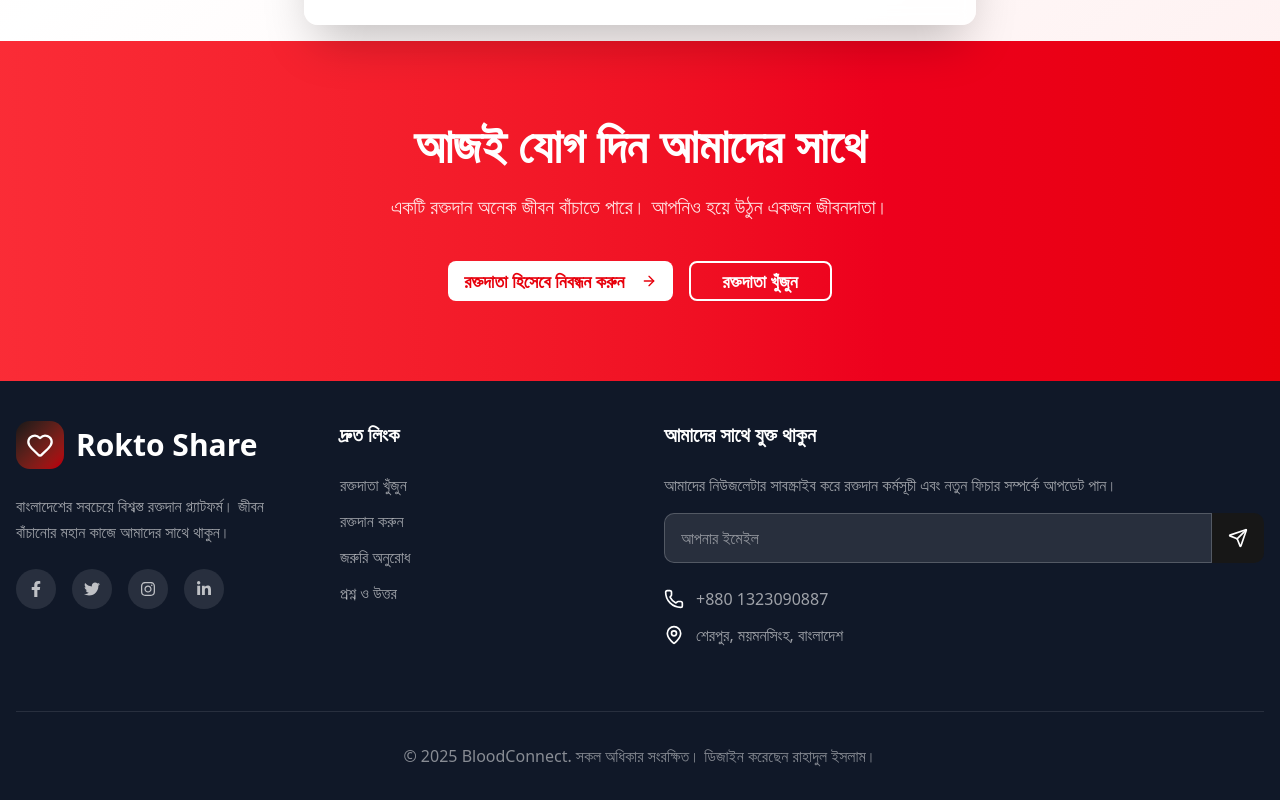
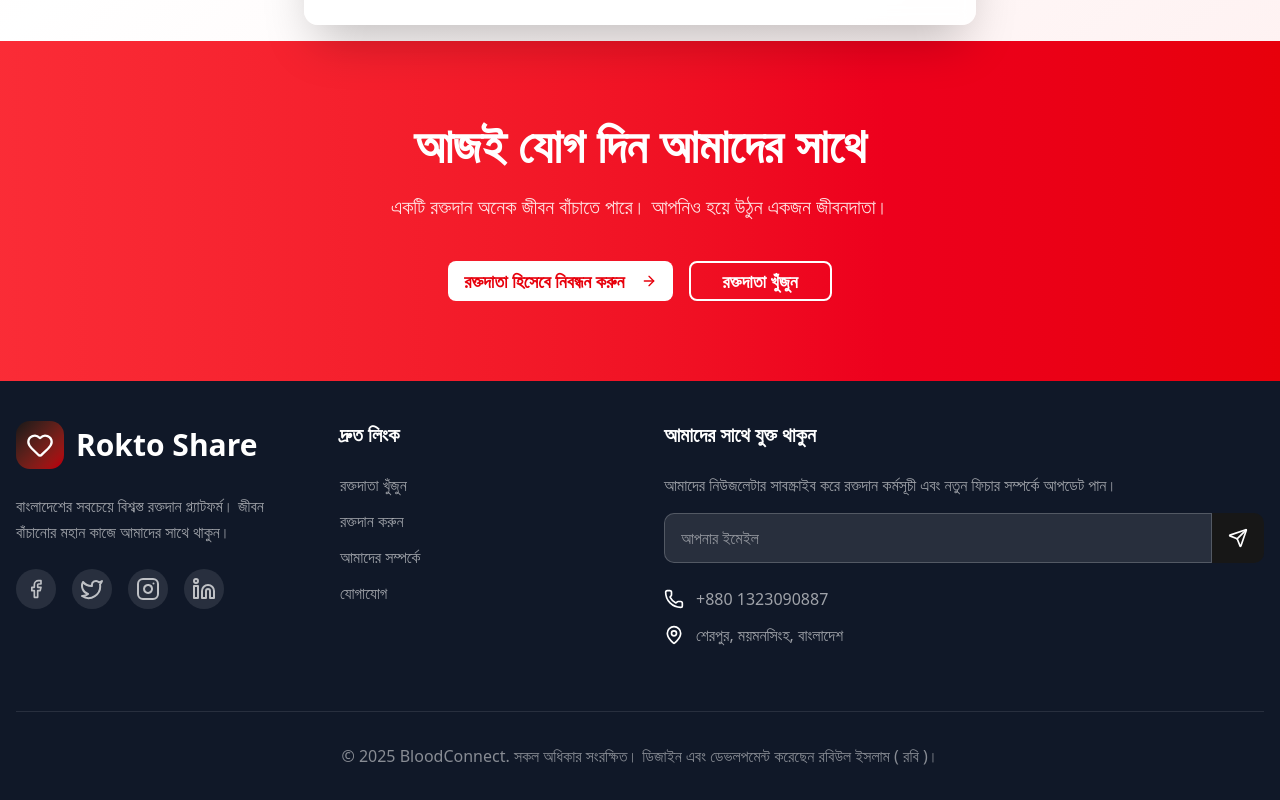
Before and after one commit to RobiulIslam08/Rokto-Share, a React (Vite) app: page /register-page in a window 1280 px wide. Shown: the part 1059-1859 px from the top of the page. Built offline with nearby package versions, Linux system fonts and the light colour scheme.

Commit message:
broken link fixed

```diff
--- a/package.json
+++ b/package.json
@@ -28,7 +28,6 @@
     "react": "^19.1.1",
     "react-countup": "^6.5.3",
     "react-dom": "^19.1.1",
-    "react-icons": "^5.5.0",
     "react-router-dom": "^7.8.2",
     "tailwind-merge": "^3.3.1",
     "tailwindcss": "^4.1.12"
--- a/src/components/common/CTASection.tsx
+++ b/src/components/common/CTASection.tsx
@@ -19,13 +19,13 @@ const CTASection = () => {
               একটি রক্তদান অনেক জীবন বাঁচাতে পারে। আপনিও হয়ে উঠুন একজন জীবনদাতা।
             </p>
             <div className="flex flex-col sm:flex-row gap-4 justify-center">
-              <Link to="/register">
+              <Link to="/register-page">
                 <Button size="lg" className="bg-white text-red-600 hover:bg-red-50 px-8 py-4 text-lg font-semibold">
                   রক্তদাতা হিসেবে নিবন্ধন করুন
                   <ArrowRight className="w-5 h-5 ml-2" />
                 </Button>
               </Link>
-              <Link to="/search">
+              <Link to="/find-blood-donner-page">
                 <Button
                   size="lg"
                   variant="outline"
--- a/src/components/common/Footer.tsx
+++ b/src/components/common/Footer.tsx
@@ -1,15 +1,21 @@
 "use client";
-import { Heart, Phone, MapPin, Send } from "lucide-react";
+import {
+  Heart,
+  Phone,
+  MapPin,
+  Send,
+  Facebook,
+  Twitter,
+  Instagram,
+  Linkedin,
+} from "lucide-react";
 import { Link } from "react-router-dom";
-import { FaFacebookF, FaTwitter, FaInstagram, FaLinkedinIn } from 'react-icons/fa';
 
 const Footer = () => {
   const currentYear = new Date().getFullYear();
 
   return (
     <footer className="relative bg-gray-900 backdrop-blur-xl text-white/80 pt-10  overflow-hidden">
-
-
       <div className="container mx-auto px-4 relative z-10">
         <div className="grid grid-cols-1 md:grid-cols-2 lg:grid-cols-4 gap-12">
           {/* Brand Info */}
@@ -21,47 +27,99 @@ const Footer = () => {
               <span className="text-3xl font-bold text-white">Rokto Share</span>
             </div>
             <p className="text-white/60 leading-relaxed mb-6">
-                            বাংলাদেশের সবচেয়ে বিশ্বস্ত রক্তদান প্ল্যাটফর্ম। জীবন বাঁচানোর মহান কাজে আমাদের সাথে থাকুন।
+              বাংলাদেশের সবচেয়ে বিশ্বস্ত রক্তদান প্ল্যাটফর্ম। জীবন বাঁচানোর
+              মহান কাজে আমাদের সাথে থাকুন।
             </p>
             {/* Social Icons */}
             <div className="flex space-x-4">
-                            <a href="#" className="w-10 h-10 rounded-full bg-white/10 flex items-center justify-center text-white/70 hover:bg-primary hover:text-white hover:scale-110 transition-all">
-                                <FaFacebookF />
+              <a
+                href="https://www.facebook.com/rabiul.islam.webdev"
+
+                className="w-10 h-10 rounded-full bg-white/10 flex items-center justify-center text-white/70 hover:bg-primary hover:text-white hover:scale-110 transition-all"
+              >
+                <Facebook className="w-5 h-5" />
               </a>
-                            <a href="#" className="w-10 h-10 rounded-full bg-white/10 flex items-center justify-center text-white/70 hover:bg-primary hover:text-white hover:scale-110 transition-all">
-                                <FaTwitter />
+              <a
+                href="#"
+                className="w-10 h-10 rounded-full bg-white/10 flex items-center justify-center text-white/70 hover:bg-primary hover:text-white hover:scale-110 transition-all"
+              >
+                <Twitter />
               </a>
-                            <a href="#" className="w-10 h-10 rounded-full bg-white/10 flex items-center justify-center text-white/70 hover:bg-primary hover:text-white hover:scale-110 transition-all">
-                                <FaInstagram />
+              <a
+                href="#"
+                className="w-10 h-10 rounded-full bg-white/10 flex items-center justify-center text-white/70 hover:bg-primary hover:text-white hover:scale-110 transition-all"
+              >
+                <Instagram />
               </a>
-                            <a href="#" className="w-10 h-10 rounded-full bg-white/10 flex items-center justify-center text-white/70 hover:bg-primary hover:text-white hover:scale-110 transition-all">
-                                <FaLinkedinIn />
+              <a
+                href="https://www.linkedin.com/in/rabiul-islam-webdev/"
+                className="w-10 h-10 rounded-full bg-white/10 flex items-center justify-center text-white/70 hover:bg-primary hover:text-white hover:scale-110 transition-all"
+              >
+                <Linkedin />
               </a>
             </div>
           </div>
 
           {/* Quick Links */}
           <div>
-                        <h3 className="text-xl font-semibold mb-6 text-white">দ্রুত লিংক</h3>
+            <h3 className="text-xl font-semibold mb-6 text-white">
+              দ্রুত লিংক
+            </h3>
             <ul className="space-y-3 text-white/60">
-                            <li><Link to="/search" className="hover:text-red-400  transition-colors hover:translate-x-1 inline-block">রক্তদাতা খুঁজুন</Link></li>
-                            <li><Link to="/register" className="hover:text-red-400  transition-colors hover:translate-x-1 inline-block">রক্তদান করুন</Link></li>
-                            <li><Link to="/emergency" className="hover:text-red-400  transition-colors hover:translate-x-1 inline-block">জরুরি অনুরোধ</Link></li>
-                            <li><Link to="/faq" className="hover:text-red-400  transition-colors hover:translate-x-1 inline-block">প্রশ্ন ও উত্তর</Link></li>
+              <li>
+                <Link
+                  to="/find-blood-donner-page"
+                  className="hover:text-red-400  transition-colors hover:translate-x-1 inline-block"
+                >
+                  রক্তদাতা খুঁজুন
+                </Link>
+              </li>
+              <li>
+                <Link
+                  to="/register-page"
+                  className="hover:text-red-400  transition-colors hover:translate-x-1 inline-block"
+                >
+                  রক্তদান করুন
+                </Link>
+              </li>
+              <li>
+                <Link
+                  to="/about-page"
+                  className="hover:text-red-400  transition-colors hover:translate-x-1 inline-block"
+                >
+               আমাদের সম্পর্কে
+                </Link>
+              </li>
+              <li>
+                <Link
+                  to="/contact-page"
+                  className="hover:text-red-400  transition-colors hover:translate-x-1 inline-block"
+                >
+                  যোগাযোগ
+                </Link>
+              </li>
             </ul>
           </div>
 
           {/* Newsletter Subscription */}
           <div className="md:col-span-2 lg:col-span-2">
-                        <h3 className="text-xl font-semibold mb-6 text-white">আমাদের সাথে যুক্ত থাকুন</h3>
-                        <p className="text-white/60 mb-4">আমাদের নিউজলেটার সাবস্ক্রাইব করে রক্তদান কর্মসূচী এবং নতুন ফিচার সম্পর্কে আপডেট পান।</p>
+            <h3 className="text-xl font-semibold mb-6 text-white">
+              আমাদের সাথে যুক্ত থাকুন
+            </h3>
+            <p className="text-white/60 mb-4">
+              আমাদের নিউজলেটার সাবস্ক্রাইব করে রক্তদান কর্মসূচী এবং নতুন ফিচার
+              সম্পর্কে আপডেট পান।
+            </p>
             <form className="flex">
               <input
                 type="email"
                 placeholder="আপনার ইমেইল"
                 className="w-full bg-white/10 border border-white/20 rounded-l-lg px-4 py-3 text-white placeholder-white/50 focus:outline-none focus:border-primary"
               />
-                            <button type="submit" className="bg-primary text-white px-4 rounded-r-lg hover:bg-red-700 transition-colors">
+              <button
+                type="submit"
+                className="bg-primary text-white px-4 rounded-r-lg hover:bg-red-700 transition-colors"
+              >
                 <Send className="w-5 h-5" />
               </button>
             </form>
@@ -79,7 +137,10 @@ const Footer = () => {
         </div>
 
         <div className="border-t border-white/10 mt-16 py-8 text-center text-white/50">
-                    <p>&copy; {currentYear} BloodConnect. সকল অধিকার সংরক্ষিত। ডিজাইন করেছেন রাহাদুল ইসলাম।</p>
+          <p>
+            &copy; {currentYear} BloodConnect. সকল অধিকার সংরক্ষিত। ডিজাইন এবং ডেভলপমেন্ট
+            করেছেন রবিউল ইসলাম ( রবি )।
+          </p>
         </div>
       </div>
     </footer>
--- a/src/components/common/Navbar.tsx
+++ b/src/components/common/Navbar.tsx
@@ -29,13 +29,14 @@ const Navbar = () => {
   }, []);
 
   const navItems = [
+    { href: "", label: "হোমপেজ" },
     { href: "/find-blood-donner-page", label: "রক্তদাতা খুঁজুন" },
     { href: "/become-a-donor-page", label: "রক্তদান করুন" },
     { href: "/about-page", label: "আমাদের সম্পর্কে" },
     { href: "/contact-page", label: "যোগাযোগ" },
     // { href: "/dashboard-page", label: "User Donor Dashboard" },
     // { href: "/admin-dashboard-page", label: "Admin Dashboard" },
-       { href: "/dashboard/user", label: "Dashboard" },
+       { href: "/dashboard/user", label: "ড্যাশবোর্ড" },
   ];
 
   return (
--- a/src/components/dashboard/common/DashboardHeader.tsx
+++ b/src/components/dashboard/common/DashboardHeader.tsx
@@ -26,7 +26,7 @@ export const DashboardHeader = ({  setSidebarOpen, userRole, availability, setAv
 
     const currentUser = userRole === 'admin' ? adminData : (userRole === 'donor' ? donorData : userData);
 
-    const title = userRole === 'admin' ? "RoktoShare Admin" : "RoktoShare";
+    const title = userRole === 'admin' ? "Rokto Share Admin" : "Rokto Share";
     const subtitle = userRole === 'admin' ? "Admin Panel" : (userRole === 'donor' ? "Donor Dashboard" : "User Dashboard");
 
     return (
@@ -46,7 +46,7 @@ export const DashboardHeader = ({  setSidebarOpen, userRole, availability, setAv
 
           </Link>
                         <div>
-                            <h1 className="text-xl md:text-2xl font-bold bg-gradient-to-r from-primary to-red-500 bg-clip-text text-transparent">{title}</h1>
+                          <Link to="/">   <h1 className="text-xl md:text-2xl font-bold bg-gradient-to-r from-primary to-red-500 bg-clip-text text-transparent">{title}</h1></Link>
                             <p className="text-xs text-muted-foreground font-medium hidden md:block">{subtitle}</p>
                         </div>
                     </div>
--- a/src/components/dashboard/common/DashboardSidebar.tsx
+++ b/src/components/dashboard/common/DashboardSidebar.tsx
@@ -18,7 +18,8 @@ import {
   Shield,
   Award,
   AlertCircle,
-  X
+  X,
+  Home
 } from "lucide-react";
 import { Button } from "@/components/ui/button";
 
@@ -48,6 +49,7 @@ const navItemsData: Record<UserRole, NavItem[]> = {
 const commonNavItems: NavItem[] = [
     { id: "profile", label: "My Profile", icon: UserIcon, color: "text-gray-600", href: "/dashboard/profile" },
     { id: "settings", label: "Settings", icon: Settings, color: "text-gray-600", href: "/dashboard/settings" },
+    { id: "home-page", label: "Go To Home", icon: Home, color: "text-gray-600", href: "/" },
 ];
 
 interface DashboardSidebarProps {
--- a/src/components/homePage/HeroSection.tsx
+++ b/src/components/homePage/HeroSection.tsx
@@ -132,7 +132,7 @@ const HeroSection = () => {
                       আপনার এই মহৎ উদ্যোগ পারে একটি জীবন বাঁচাতে। এখনই আমাদের
                       সাথে যোগ দিন।
                     </p>
-                    <Link to="/register">
+                    <Link to="/register-page">
                       <button className="w-full max-w-sm h-16 text-xl bg-gradient-to-r from-green-500 to-green-600 hover:from-green-600 hover:to-green-700 shadow-lg text-white rounded-xl font-bold transition-transform transform hover:scale-105 active:scale-100">
                         এখনই নিবন্ধন করুন
                       </button>
--- a/src/pages/RegistrationPage.tsx
+++ b/src/pages/RegistrationPage.tsx
@@ -681,7 +681,7 @@ const RegistrationPage = () => {
             <div className="text-center pt-4 border-t">
               <p className="text-gray-600">
                 ইতিমধ্যে অ্যাকাউন্ট আছে?{" "}
-                <Link to="/login" className="text-red-600 hover:text-red-700 font-semibold hover:underline">
+                <Link to="/login-page" className="text-red-600 hover:text-red-700 font-semibold hover:underline">
                   লগইন করুন
                 </Link>
               </p>
```
Also changed, not shown: 1 other file (tests, documents, lock files or other folders). Lines whose indentation alone changed are shown as unchanged.
